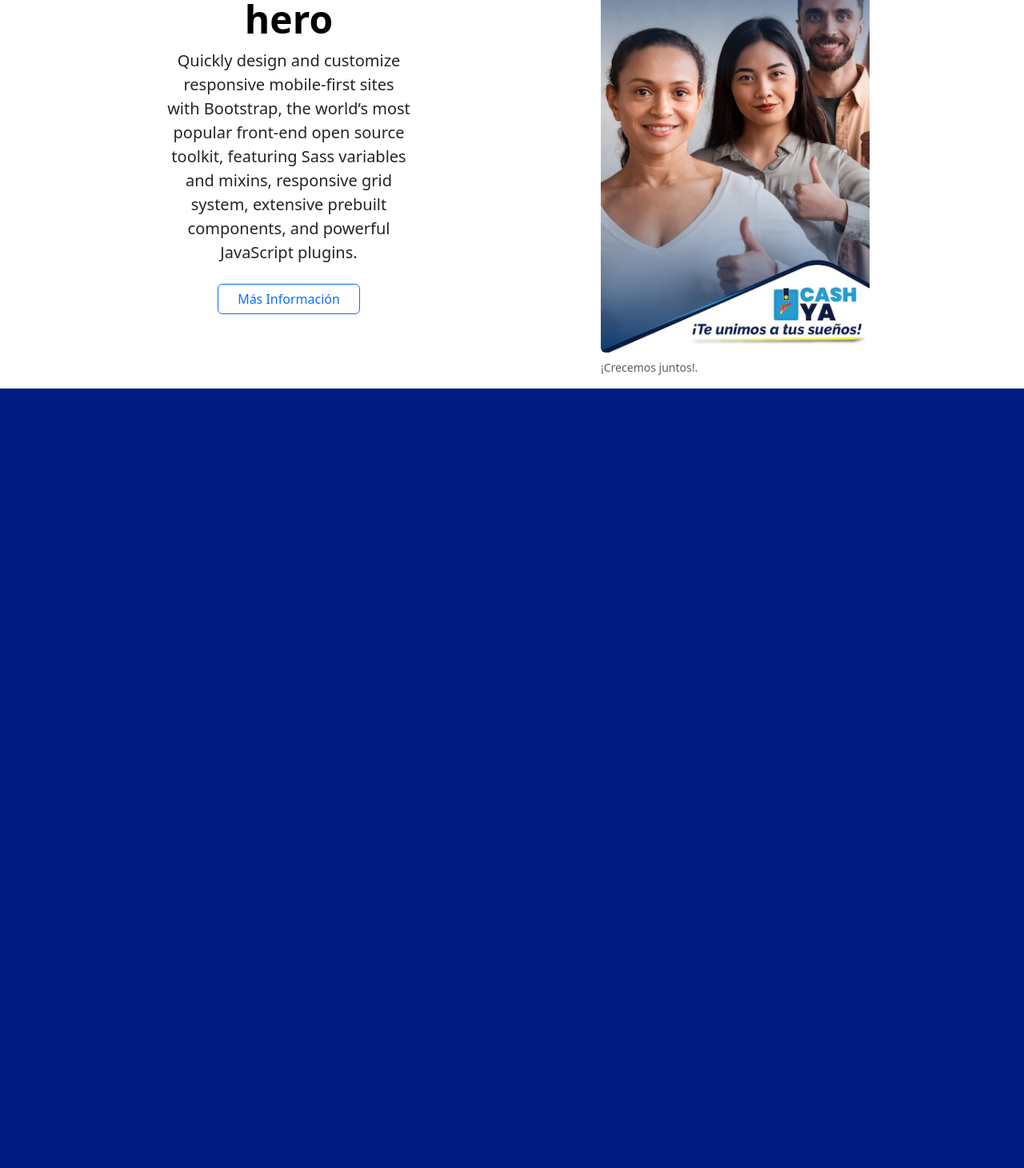
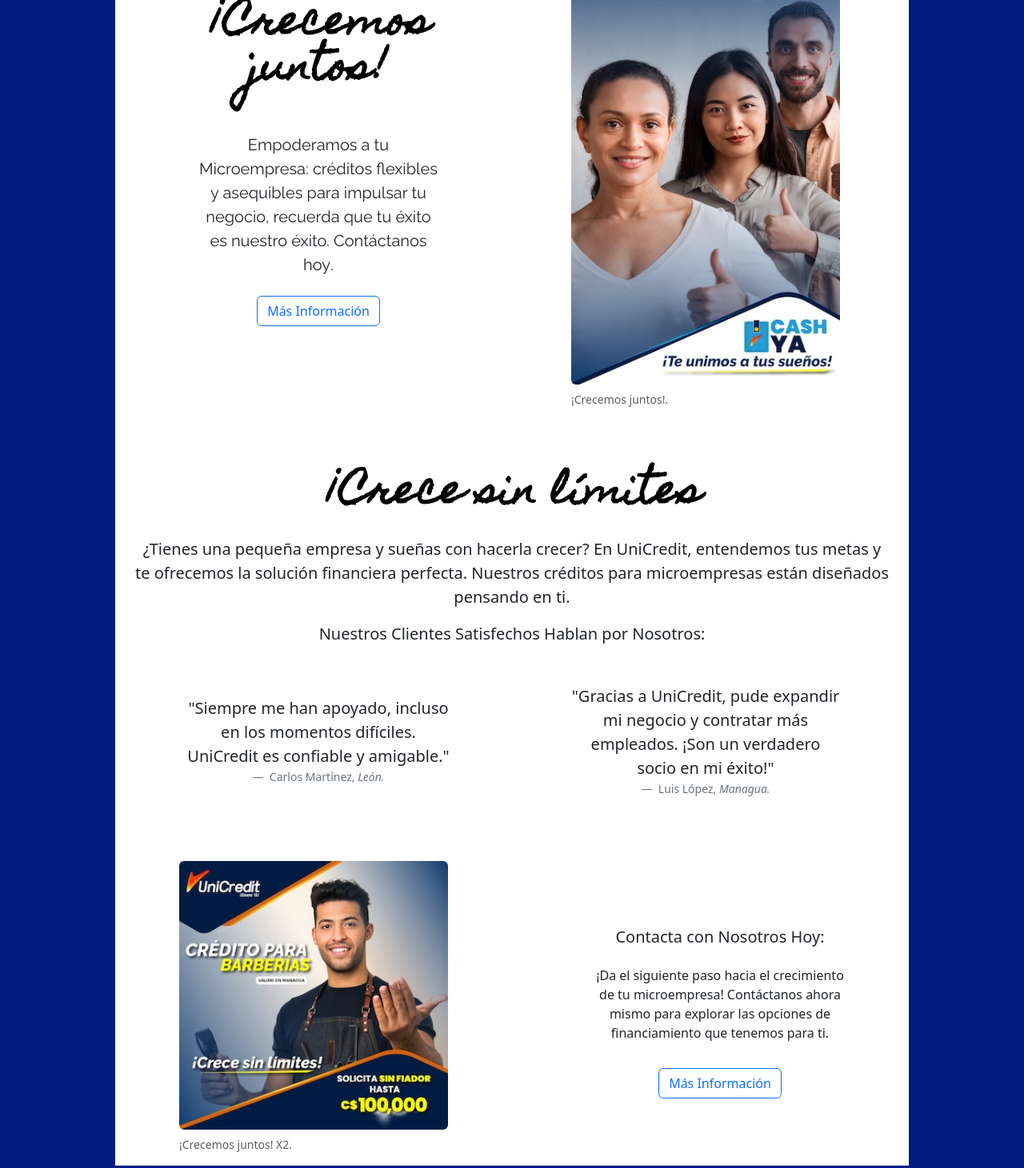
Before and after one commit to frandoom/Unicredit, a plain HTML site: page index.html in a window 1280 px wide. Shown: the part 263-1724 px from the top of the page at 80% size. Before the commit the page ends 800 px from the top, so only its background shows below. Drawn offline with nearby package versions, Linux system fonts and the light colour scheme.

Commit message:
Last load
2

```diff
--- a/index.html
+++ b/index.html
@@ -9,11 +9,11 @@
     <link rel="stylesheet" href="recursos/estilo.css">
     <link rel="preconnect" href="https://fonts.googleapis.com">
     <link rel="preconnect" href="https://fonts.gstatic.com" crossorigin>
-    <link href="https://fonts.googleapis.com/css2?family=Homemade+Apple&family=Raleway&display=swap" rel="stylesheet">
+    <link href="https://fonts.googleapis.com/css2?family=Homemade+Apple&family=Raleway:wght@400;700&display=swap" rel="stylesheet">
 
 </head>
 <!-- Nav -->
-<div class="container">
+<div class="container mb-5">
     <nav class="d-flex flex-wrap justify-content-between align-items-center py-3 my-4 border-top">
       <div class="col-md-4 d-flex align-items-center">
         <a href="#" class="mb-3 me-2 mb-md-0 text-body-secondary text-decoration-none lh-1">
@@ -33,13 +33,11 @@
     <!-- 2 box Hero -->
     <div class="container row-cols-12 row-cols-md-6 parent">
         <div class="container child">
-            <div class="px-3 py-4 my-4 text-center">
-                <h1 class="display-5 fw-bold text-body-emphasis">Centered hero</h1>
-                <div class="mt-2 mx-auto">
-                  <p class="lead mb-4">Quickly design and customize responsive mobile-first sites with Bootstrap, the world’s most popular front-end open source toolkit, featuring Sass variables and mixins, responsive grid system, extensive prebuilt components, and powerful JavaScript plugins.</p>
-                  <div class="d-grid gap-2 d-sm-flex justify-content-sm-center">
-                    <button type="button" class="btn btn-outline-primary px-4">Más Información</button>
-                  </div>
+            <div class="px-3 py-5 my-4 text-center">
+                <h1 class="display-5 fw-bold text-body-emphasis myheadline">¡Crecemos juntos!</h1>
+                <div class="mt-5 mx-auto">
+                  <p class="lead mb-4 myfont">Empoderamos a tu Microempresa: créditos flexibles y asequibles para impulsar tu negocio, recuerda que tu éxito es nuestro éxito. <b>Contáctanos hoy</b>.</p>
+                  <a href="#" class="btn btn-outline-primary">Más Información</a>
                 </div>
               </div>
         </div>
@@ -53,16 +51,56 @@
     </div>
 
     <!-- Copy -->
-    <div class="container">
-
+    <div id="copy" class="container parent">
+      <div class="container text-center">
+        <h3 class="display-5 fw-bold text-body-emphasis myheadline">¡Crece sin límites</h3>
+        <p class="lead mt-4">¿Tienes una pequeña empresa y sueñas con hacerla crecer? En UniCredit, entendemos tus metas y te ofrecemos la solución financiera perfecta. Nuestros créditos para microempresas están diseñados pensando en ti.</p>
+        <p class="lead mb-4">Nuestros Clientes Satisfechos Hablan por Nosotros:</p>
+      </div>
     </div>
 
     <!-- 2 box Card (testimonial) -->
-    <div class="container">
-
+    <div id="test" class="container row-cols-12 row-cols-md-6 parent">
+      <div class="container child">
+        <figure class="text-center">
+          <blockquote class="blockquote">
+            <p>"Siempre me han apoyado, incluso en los momentos difíciles. UniCredit es confiable y amigable."</p>
+          </blockquote>
+          <figcaption class="blockquote-footer">
+            Carlos Martínez, <cite title="Source Title">León.</cite>
+          </figcaption>
+        </figure>
+      </div>
+      <div class="container child">
+        <figure class="text-center">
+          <blockquote class="blockquote">
+            <p>"Gracias a UniCredit, pude expandir mi negocio y contratar más empleados. ¡Son un verdadero socio en mi éxito!"</p>
+          </blockquote>
+          <figcaption class="blockquote-footer">
+            Luis López, <cite title="Source Title">Managua.</cite>
+          </figcaption>
+        </figure>
+      </div>
     </div>
 
     <!-- 2 box Card (call to action) -->
+    <div class="containter row-cols-12 row-cols-md-6 mb-4 parent">
+      <div class="container child">
+        <figure class="figure">
+          <img src="recursos/1PYMES.jpeg" class="figure-img img-fluid rounded" alt="UniCredit créditos para Pymes">
+          <figcaption class="figure-caption">¡Crecemos juntos! X2.</figcaption>
+        </figure>
+      </div>
+      <div class="container child">
+        <div class="card pt-5 pb-5 border-0 text-center" style="width: 360px;">
+          <div class="card-body">
+            <h5 class="card-title pb-3">Contacta con Nosotros Hoy:</h5>
+            <p class="card-text pb-3">¡Da el siguiente paso hacia el crecimiento de tu microempresa! Contáctanos ahora mismo para explorar las opciones de financiamiento que tenemos para ti.</p>
+            <a href="#" class="btn btn-outline-primary">Más Información</a>
+          </div>
+        </div>
+      </div>
+    </div>
 
 </body>
 
--- a/recursos/estilo.css
+++ b/recursos/estilo.css
@@ -1,13 +1,26 @@
 html{
+    max-width: 992px;
+    margin: auto;
     background-color: #001c83;
     background-image: linear-gradient(180deg, #001c83 0%, #001c43 100%) no-repeat fixed center;
     font-family: 'Homemade Apple', cursive;
     font-family: 'Raleway', sans-serif;
 }
 
+.myheadline{
+    font-family: 'Homemade Apple', cursive;
+}
+
+.myfont{
+    font-family: 'Raleway', sans-serif;
+    font-size: 1.25em;
+}
+
 .parent{
     display: flex;
     flex-wrap: wrap;
+    margin-top: 4rem;
+    margin-bottom: 4rem;
 }
 
 .child{
@@ -15,5 +28,12 @@ html{
     height: auto;
     justify-content: space-around;
     align-content: space-around;
+}
 
+#copy{
+    margin-bottom: 1.5rem;
 }
+
+#test{
+    margin-top: 1.5rem;
+}
```
Also changed, not shown: recursos/1PYMES.jpeg (added).
